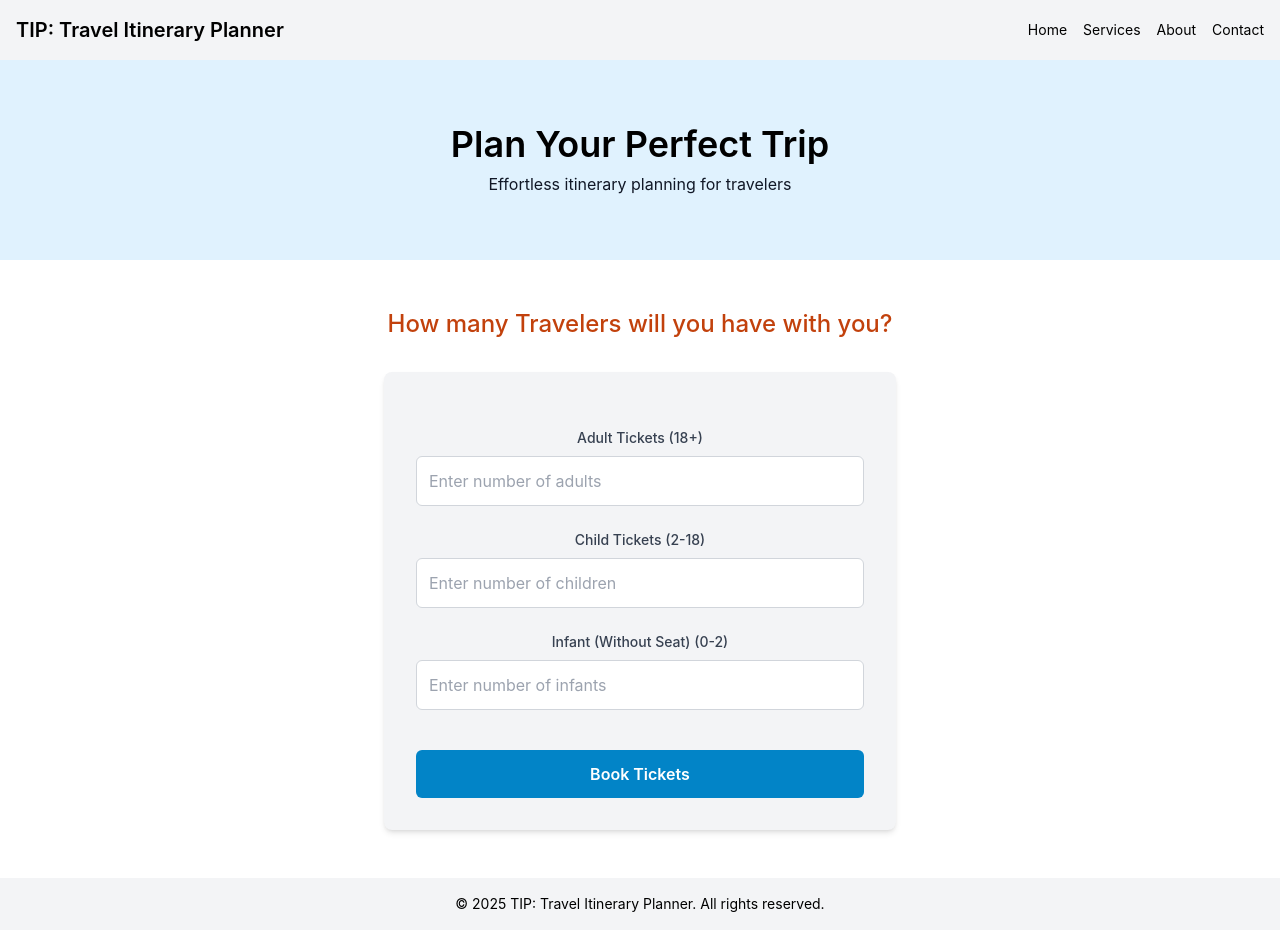
After one commit to Phytonking/waforge, a Django app: page /itinerary/0e51d091-85fc-47e6-80a9-e6d13f7e472d/additional-info in a window 1280 px wide. The commit adds this page. Run offline with Django 5.2, Linux system fonts and the light colour scheme; data comes from the database, SQL or seed files in the repository; both versions use the stored data as it was after the commit; parts of the project's set-up code (start-up, migrations or seed data) failed here and were passed over; some libraries are stand-ins or nearby versions.

Commit message:
booking system

```diff
--- a/SpotTrips/web/models.py
+++ b/SpotTrips/web/models.py
@@ -4,6 +4,9 @@ from django.db import models
 class Itenerary(models.Model):
     id = models.UUIDField(primary_key=True)
     json = models.TextField()
+    from_date = models.DateField(null=True)
+    to_date = models.DateField(null=True)
+    departing_from = models.TextField(null=True)
 
     def __str__(self):
         return str(self.id)
--- /dev/null
+++ b/SpotTrips/web/templates/web/additional.html
@@ -0,0 +1,65 @@
+<!DOCTYPE html>
+<html lang="en">
+<head>
+    <meta charset="UTF-8">
+    <meta name="viewport" content="width=device-width, initial-scale=1.0">
+    <title>TIP: Travel Itinerary Planner</title>
+    <script src="https://cdn.tailwindcss.com"></script>
+    <style>
+        body { font-family: 'Inter', sans-serif; }
+    </style>
+</head>
+<body class="bg-orange-100 text-gray-900 h-screen flex flex-col">
+    <nav class="bg-gray-100 text-black p-4 shadow-md">
+        <div class="container mx-auto flex justify-between items-center">
+            <a href="#" class="text-xl font-semibold">TIP: Travel Itinerary Planner</a>
+            <ul class="flex space-x-4 text-sm">
+                <li><a href="#" class="hover:text-gray-300">Home</a></li>
+                <li><a href="#" class="hover:text-gray-300">Services</a></li>
+                <li><a href="#" class="hover:text-gray-300">About</a></li>
+                <li><a href="#" class="hover:text-gray-300">Contact</a></li>
+            </ul>
+        </div>
+    </nav>
+
+    <header class="bg-sky-100 text-center py-16 flex-grow flex items-center justify-center">
+        <div>
+            <h1 class="text-4xl font-semibold text-black">Plan Your Perfect Trip</h1>
+            <p class="text-black-500 mt-2">Effortless itinerary planning for travelers</p>
+        </div>
+    </header>
+
+
+    <!-- Middle Divider and Form Section -->
+    <section class="bg-white py-12 flex-grow">
+        <div class="container mx-auto text-center">
+            <h2 class="text-2xl font-medium text-orange-700 mb-8">How many Travelers will you have with you?</h2>
+            <form class="space-y-6 max-w-lg mx-auto bg-gray-100 p-8 rounded-lg shadow-md" action="{% url 'web:book_iten' id %}" method="POST">
+                {% csrf_token %}
+                <div>
+                    <label for="adult-tickets" class="block text-sm font-medium text-gray-700">Adult Tickets (18+)</label>
+                    <input type="number" id="adult-tickets" name="adult-tickets" class="mt-2 w-full p-3 border border-gray-300 rounded-md" placeholder="Enter number of adults" min="0">
+                </div>
+                <div>
+                    <label for="child-tickets" class="block text-sm font-medium text-gray-700">Child Tickets (2-18)</label>
+                    <input type="number" id="child-tickets" name="child-tickets" class="mt-2 w-full p-3 border border-gray-300 rounded-md" placeholder="Enter number of children" min="0">
+                </div>
+                <div>
+                    <label for="infant-tickets" class="block text-sm font-medium text-gray-700">Infant (Without Seat) (0-2)</label>
+                    <input type="number" id="infant-tickets" name="infant-tickets" class="mt-2 w-full p-3 border border-gray-300 rounded-md" placeholder="Enter number of infants" min="0">
+                </div>
+                <div class="text-center">
+                    <button type="submit" class="mt-4 w-full bg-sky-600 text-white p-3 rounded-md font-semibold">Book Tickets</button>
+                </div>
+            </form>
+        </div>
+    </section>
+
+
+
+
+    <footer class="bg-gray-100 text-black text-center p-4 text-sm mt-auto">
+        <p>&copy; 2025 TIP: Travel Itinerary Planner. All rights reserved.</p>
+    </footer>
+</body>
+</html>
--- a/SpotTrips/web/templates/web/iten.html
+++ b/SpotTrips/web/templates/web/iten.html
@@ -28,7 +28,7 @@
         <h2 class="text-2xl font-medium text-center mb-6 text-orange-700">YOUR ITINERARY</h2>
 
         <div class="text-center">
-            <button type="submit" class="mt-4 w-full bg-sky-600 text-white p-3 rounded-md font-semibold">Modify this Itinerary</button>
+            <a href="{% url 'web:book_iten' id %}"><button type="submit" class="mt-4 w-full bg-sky-600 text-white p-3 rounded-md font-semibold">Book this Itinerary</button></a>
         </div><br>
 
         <!--
@@ -42,7 +42,7 @@
         {{iten|safe}}
 
         <div class="text-center">
-            <button type="submit" class="mt-4 w-full bg-sky-600 text-white p-3 rounded-md font-semibold">Modify this Itinerary</button>
+            <a href="{% url 'web:book_iten' id %}"><button type="submit" class="mt-4 w-full bg-sky-600 text-white p-3 rounded-md font-semibold">Book this Itinerary</button></a>
         </div>
     </section>
 
--- a/SpotTrips/web/urls.py
+++ b/SpotTrips/web/urls.py
@@ -22,6 +22,7 @@ app_name = "web"
 urlpatterns = [
     path('', index, name="index"),
     path('generate', generate_iten, name="generate"),
-    path('itinerary/<uuid:id>', open_iten, name="itinerary")
+    path('itinerary/<uuid:id>', open_iten, name="itinerary"),
+    path('itinerary/<uuid:id>/additional-info', book_iten, name="book_iten")
 
 ]
--- a/SpotTrips/web/views.py
+++ b/SpotTrips/web/views.py
@@ -35,6 +35,12 @@ def open_iten(request, id):
         iten.json = xlk
         iten.save()
         xt = generate_itinerary_html(json.loads(iten.json)["itinerary"])
-        return render(request, "web/iten.html", {"iten": xt})
+        return render(request, "web/iten.html", {"iten": xt, "id": iten.id})
 
 def book_iten(request, id):
+    iten = Itenerary.objects.get(id=id)
+    if request.method == "GET":
+        #add user information
+        return render(request, "web/additional.html")
+    elif request.method == "POST":
+        response = create_offer_request("LHR", "JFK", "2020-04-24", "2020-04-30", user_info)
```
Also changed, not shown: SpotTrips/apiwork/flights.py (added, +44 -0 lines), SpotTrips/db.sqlite3, SpotTrips/web/migrations/0002_itenerary_departing_from_itenerary_from_date_and_more.py (added).
